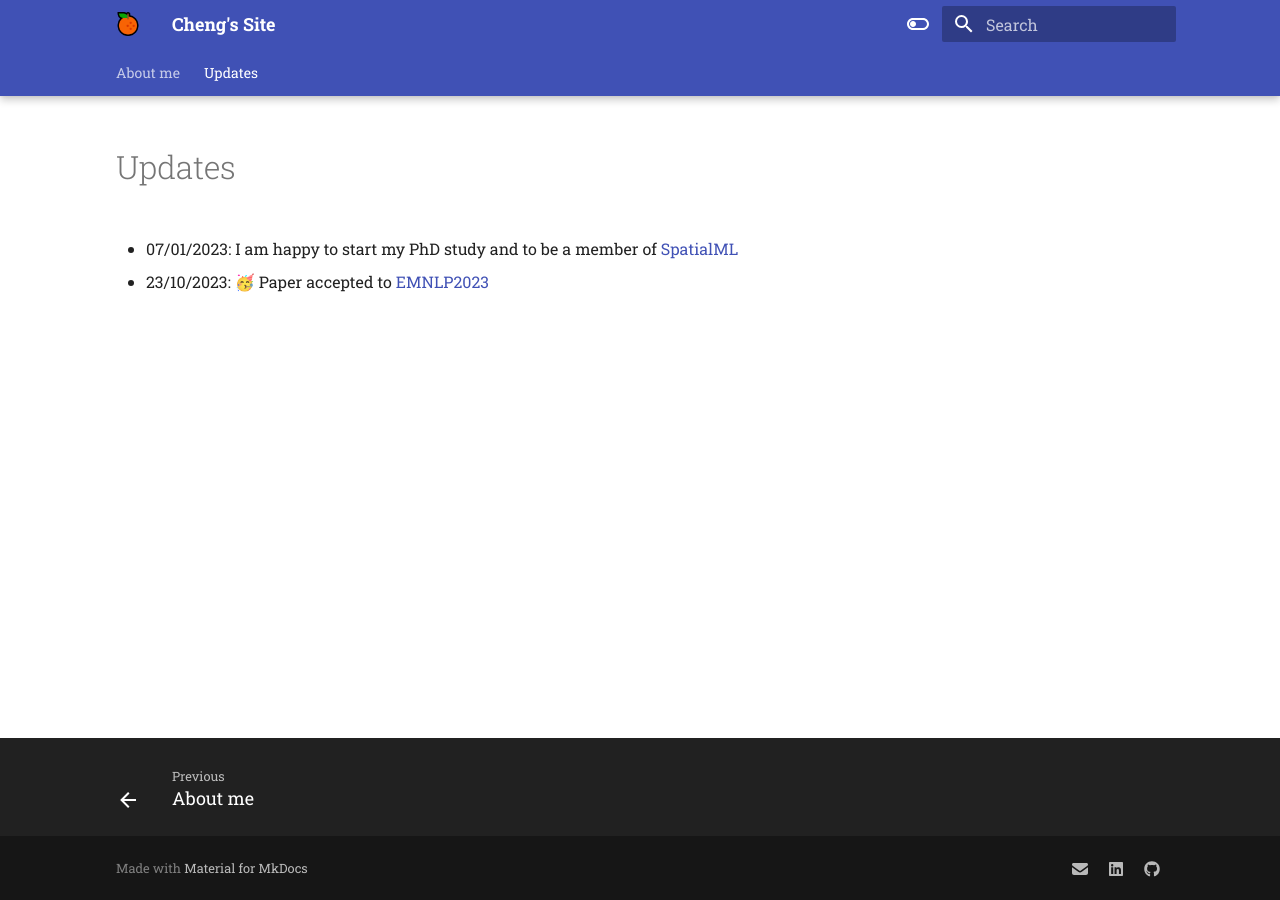
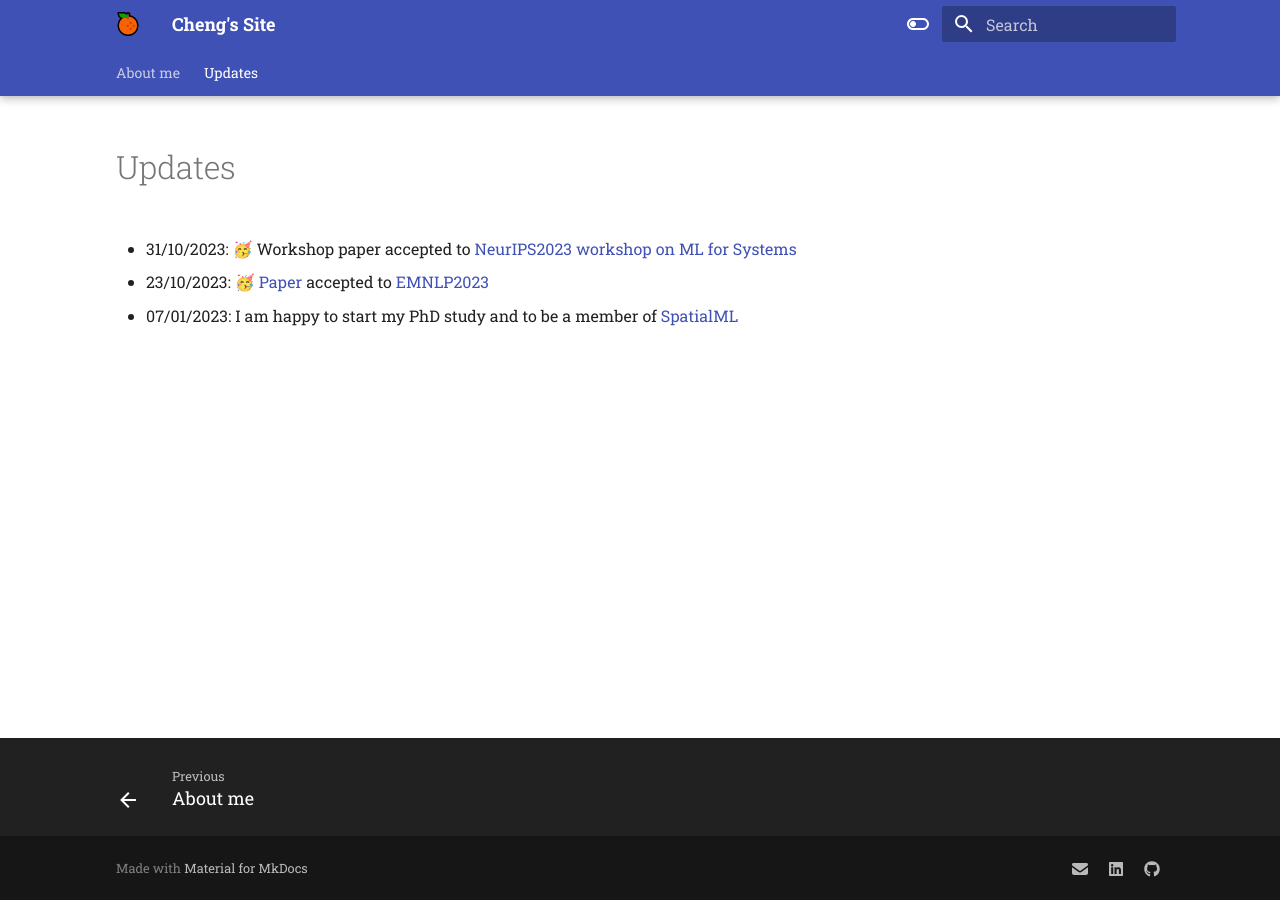
Before and after one commit to ChengZhang-98/blog, an MkDocs documentation site: the page built from docs/Updates/index.md, in a window 1280 px wide. Built offline with MkDocs 1.6.1 and Material for MkDocs 9.7.7, drawn with Linux system fonts in a browser that asks for light colours.

Commit message:
update neurIPS2023 workshop

```diff
--- a/docs/Updates/index.md
+++ b/docs/Updates/index.md
@@ -6,6 +6,8 @@ hide:
 
 # Updates
 
+- 31/10/2023: 🥳 Workshop paper accepted to [NeurIPS2023 workshop on ML for Systems](<http://mlforsystems.org/>)
+
+- 23/10/2023: 🥳 [Paper](https://arxiv.org/pdf/2310.05079.pdf) accepted to [EMNLP2023](https://2023.emnlp.org/)
+
 - 07/01/2023: I am happy to start my PhD study and to be a member of [SpatialML](https://spatialml.net/)
-
-- 23/10/2023: 🥳 Paper accepted to [EMNLP2023](https://2023.emnlp.org/)
```
Also changed, not shown: docs/index.md (+4 -2 lines).
